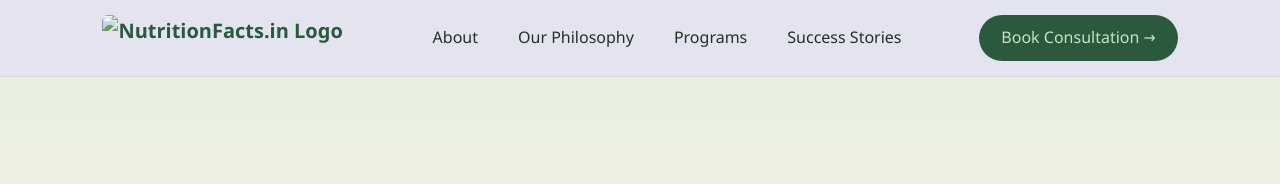
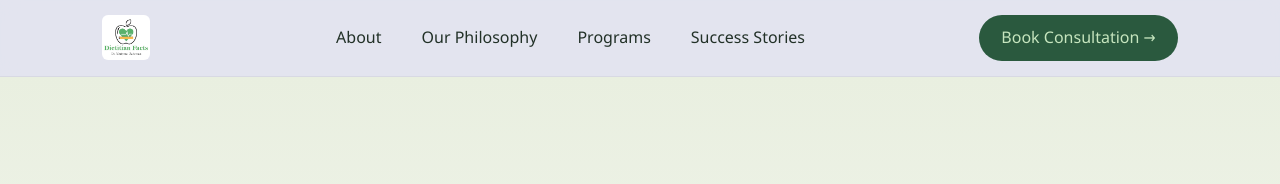
Before and after one commit to Aboobackeraadil/nutritionfactss, a plain HTML site: page index.html in a window 1280 px wide. Shown: the top 184 px of the page. Drawn offline with nearby package versions, Linux system fonts and the light colour scheme.

```diff
--- a/index.html
+++ b/index.html
@@ -569,7 +569,7 @@
 
     <header>
         <div class="logo-container">
-            <img src="logod.jpg" alt="NutritionFacts.in Logo" class="logo-img">
+            <img src="Assets/logod.jpg" alt="NutritionFacts.in Logo" class="logo-img">
             <span></span>
         </div>
         <nav>
```
